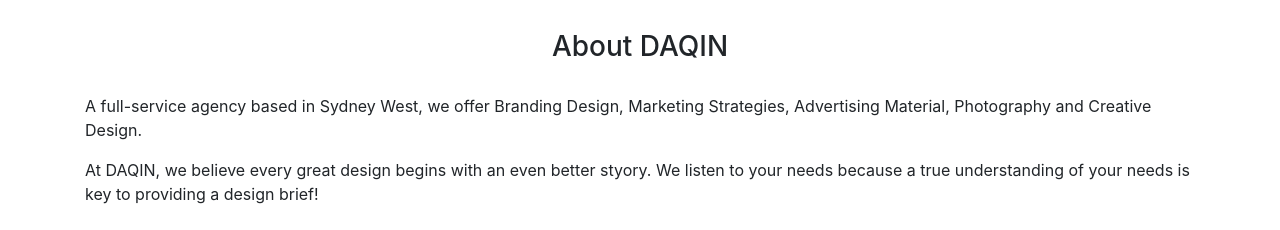
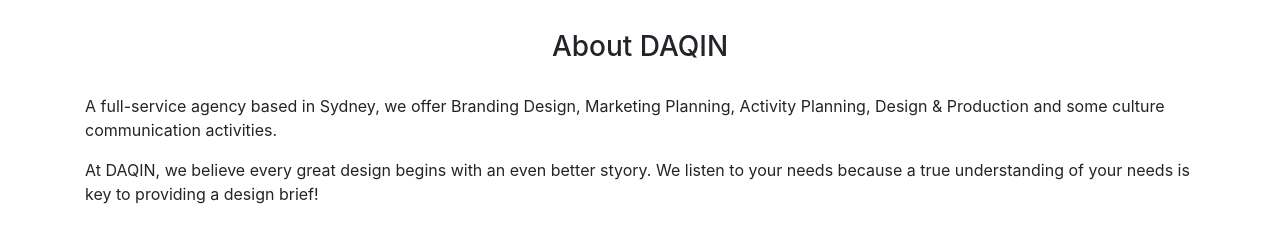
Before and after one commit to githubnoob1/daqin-website, a plain HTML site: page index.html in a window 1280 px wide. Shown: the part 922-1152 px from the top of the page. Drawn offline with nearby package versions, Linux system fonts and the light colour scheme.

Commit message:
Update index.html

```diff
--- a/index.html
+++ b/index.html
@@ -36,7 +36,7 @@
     <section class="container" id="description">
       <h3>About DAQIN</h3>
       <div class="left-center-block">
-        <p>A full-service agency based in Sydney West, we offer Branding Design, Marketing Strategies, Advertising Material, Photography and Creative Design.</p>
+        <p>A full-service agency based in Sydney, we offer Branding Design, Marketing Planning, Activity Planning, Design & Production and some culture communication activities.</p>
         <p>At DAQIN, we believe every great design begins with an even better styory. We listen to your needs because a true understanding of your needs is key to providing a design brief!</p>
       </div>
     </section>
```
